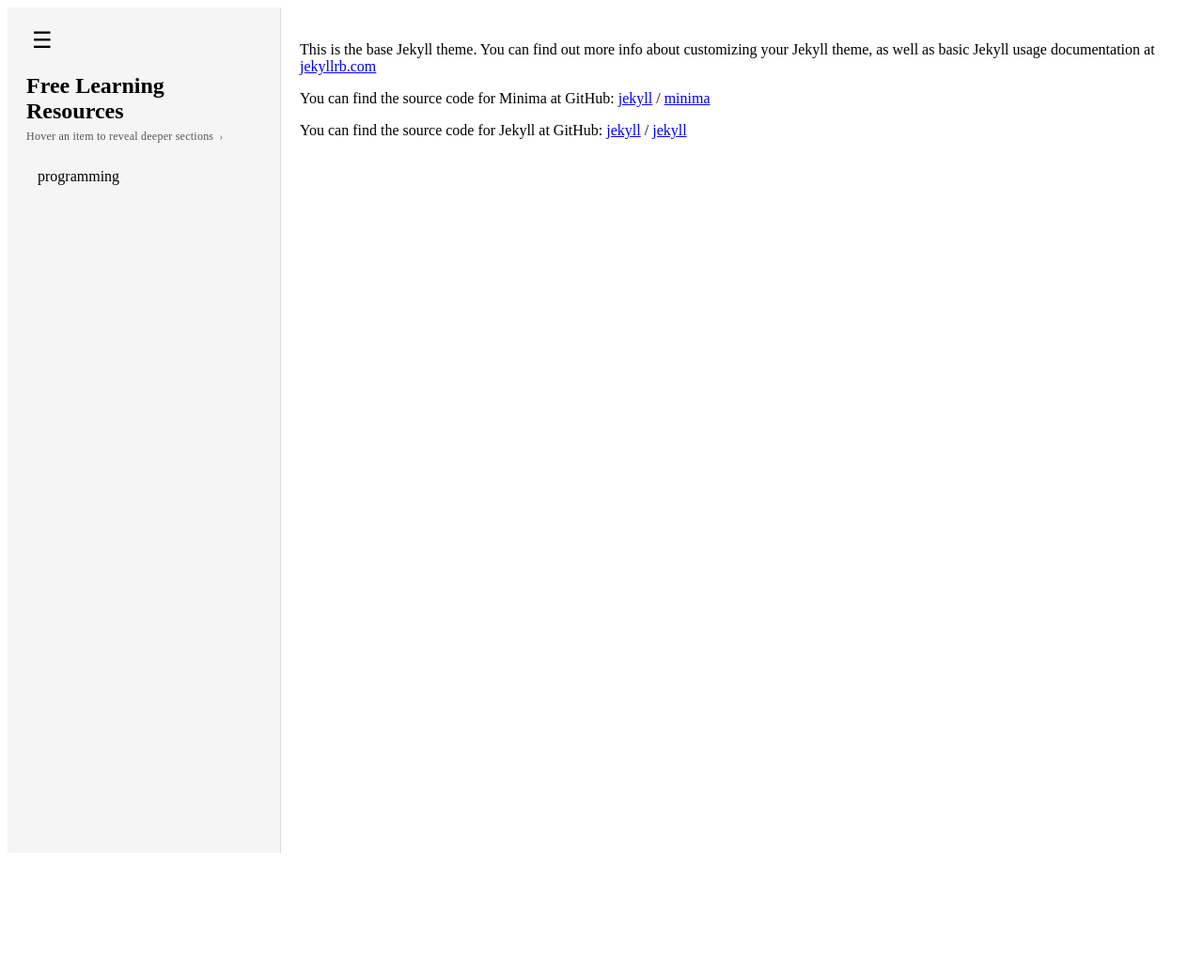
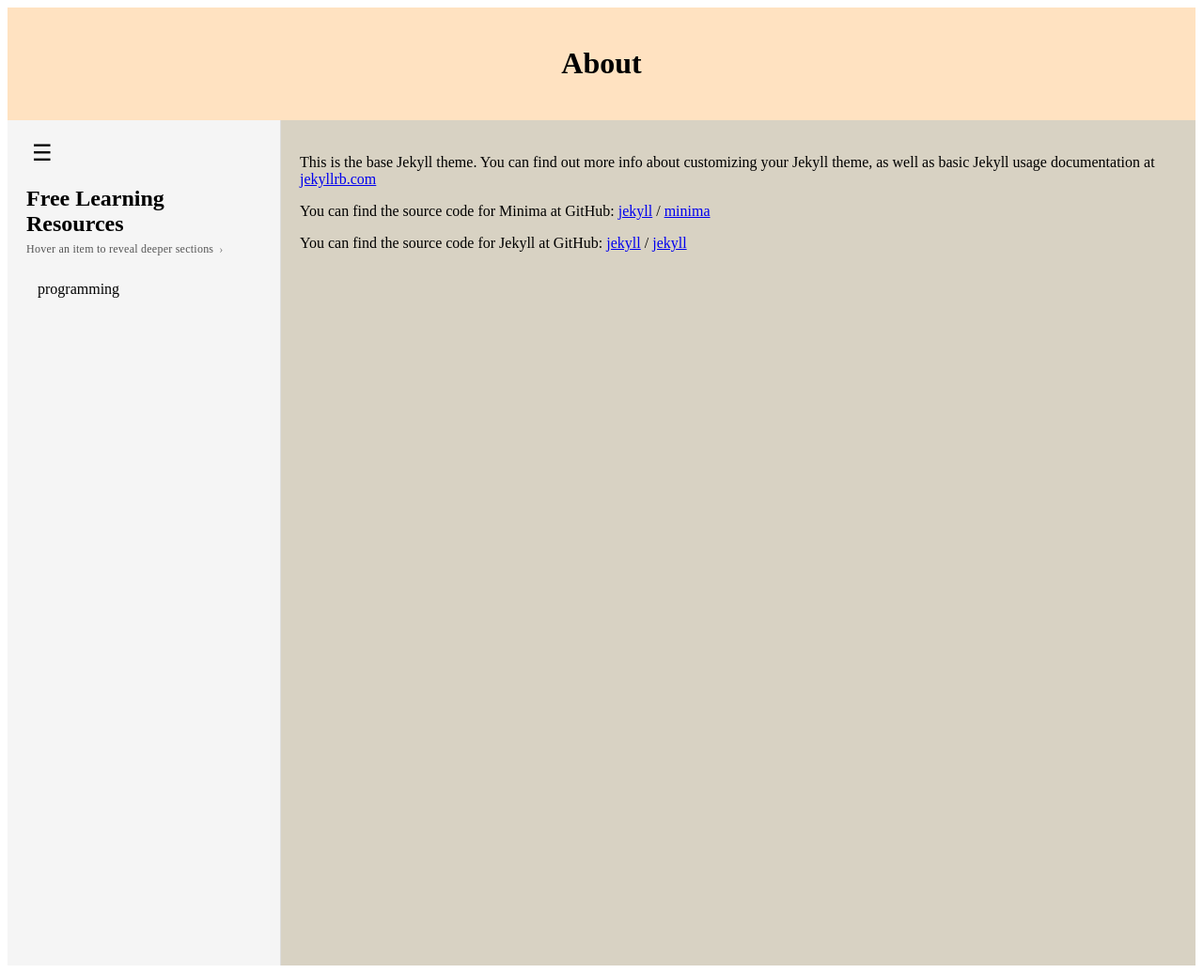
Before and after one commit to indi-c/indi-c.github.io, a Jekyll site: the page built from about.markdown, in a window 1280 px wide. Shown: the whole page at 94% size. Built offline with Jekyll 4.4.1, drawn with Linux system fonts in a browser that asks for light colours; before the commit the page ends 916 px from its top, so only the background shows below that.

Commit message:
added header to page layout

```diff
--- a/_layouts/freelearningdefault.html
+++ b/_layouts/freelearningdefault.html
@@ -4,9 +4,20 @@
 <!DOCTYPE html>
 
 <html lang="en">
-    <div style="display: flex; flex-direction: row; min-height: 100vh;">
-        {% include freelearningsidebar.html %}
-        <div style="flex: 1; padding: 20px;">
-            {{ content }}
+    <head>
+        <meta charset="UTF-8">
+        <meta name="viewport" content="width=device-width, initial-scale=1.0">
+        <title>{{ page.title }}</title>
+    </head>
+    <body>
+        <div id="page-header" style="background-color: #ffe2c1; padding: 20px; text-align: center;">
+            <h1>{{ page.title }}</h1>
         </div>
+        <div style="display: flex; flex-direction: row; min-height: 100vh; background-color: #d8d2c3;">
+            {% include freelearningsidebar.html %}
+            <div style="flex: 1; padding: 20px;">
+                {{ content }}
+            </div>
+        </div>
+    </body>
 </html>
```
